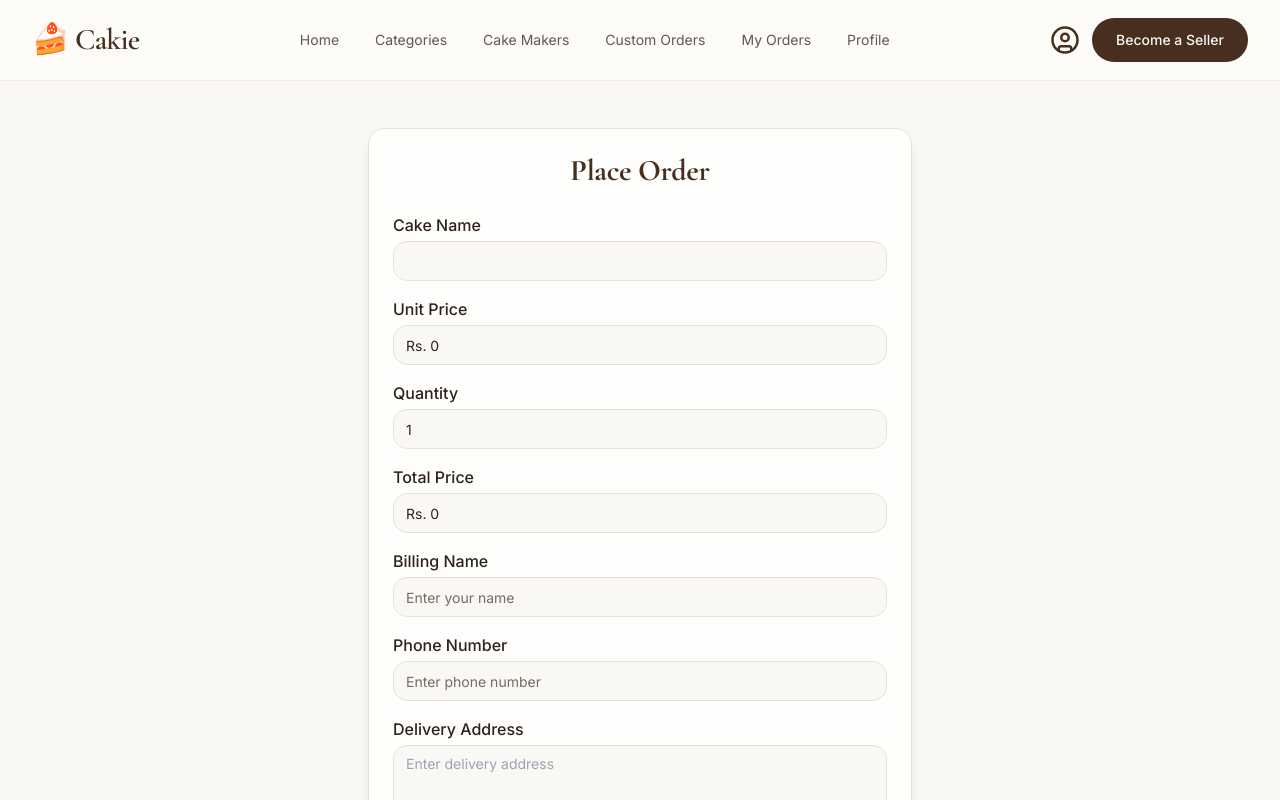
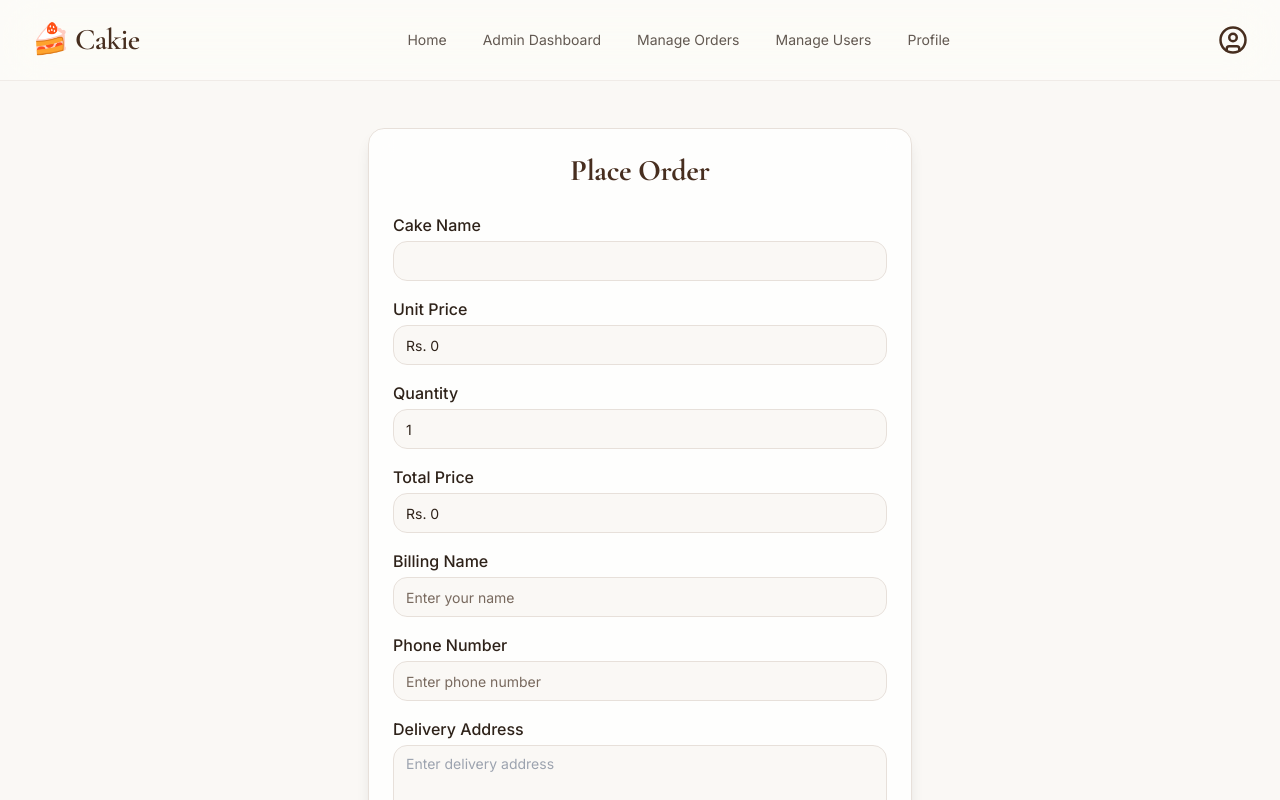
Before and after one commit to ireshazhan-alt/cakie-marketplace, a React (Vite) app in the folder cakie-frontend/: page /place-order in a window 1280 px wide. Shown: the top 800 px of the page. Built offline with nearby package versions, Linux system fonts and the light colour scheme; sample sign-in values are in the browser's storage.

Commit message:
Update navbar based on user role

```diff
--- a/cakie-frontend/src/components/cakie/Navbar.tsx
+++ b/cakie-frontend/src/components/cakie/Navbar.tsx
@@ -5,20 +5,55 @@ import { Button } from "@/components/ui/button";
 export const Navbar = () => {
   const [isOpen, setIsOpen] = useState(false);
 
-  const isLoggedIn = localStorage.getItem("token");
+  const token = localStorage.getItem("token");
+  const storedUser = localStorage.getItem("user");
 
-  const links = [
+  const user = storedUser ? JSON.parse(storedUser) : null;
+  const isLoggedIn = !!token;
+  const role = user?.role;
+
+  const customerLinks = [
     { name: "Home", path: "/" },
     { name: "Categories", path: "#" },
     { name: "Cake Makers", path: "#" },
     { name: "Custom Orders", path: "#" },
-    ...(isLoggedIn
-      ? [
     { name: "My Orders", path: "/my-orders" },
     { name: "Profile", path: "/profile" },
-        ]
-      : [{ name: "Login", path: "/login" }]),
   ];
+
+  const adminLinks = [
+    { name: "Home", path: "/" },
+    { name: "Admin Dashboard", path: "/admin-dashboard" },
+    { name: "Manage Orders", path: "/manage-orders" },
+    { name: "Manage Users", path: "/manage-users" },
+    { name: "Profile", path: "/profile" },
+  ];
+
+  const sellerLinks = [
+    { name: "Home", path: "/" },
+    { name: "Seller Dashboard", path: "#" },
+    { name: "My Cakes", path: "#" },
+    { name: "Manage Orders", path: "/manage-orders" },
+    { name: "Profile", path: "/profile" },
+  ];
+
+  const guestLinks = [
+    { name: "Home", path: "/" },
+    { name: "Categories", path: "#" },
+    { name: "Cake Makers", path: "#" },
+    { name: "Custom Orders", path: "#" },
+    { name: "Login", path: "/login" },
+  ];
+
+  let links = guestLinks;
+
+  if (isLoggedIn && role === "admin") {
+    links = adminLinks;
+  } else if (isLoggedIn && role === "seller") {
+    links = sellerLinks;
+  } else if (isLoggedIn && role === "customer") {
+    links = customerLinks;
+  }
 
   return (
     <header className="glass-nav fixed top-0 inset-x-0 z-50">
@@ -51,9 +86,11 @@ export const Navbar = () => {
             </a>
           )}
 
+          {(!isLoggedIn || role === "customer") && (
             <Button className="bg-chocolate text-primary-foreground hover:bg-chocolate/90 rounded-full px-6 h-11 shadow-soft">
               Become a Seller
             </Button>
+          )}
         </div>
 
         {/* Mobile menu button */}
@@ -79,9 +116,11 @@ export const Navbar = () => {
               </a>
             ))}
 
+            {(!isLoggedIn || role === "customer") && (
               <Button className="bg-chocolate text-primary-foreground hover:bg-chocolate/90 rounded-full px-6 h-11 shadow-soft">
                 Become a Seller
               </Button>
+            )}
           </nav>
         </div>
       )}
```
Lines whose indentation alone changed are shown as unchanged.
